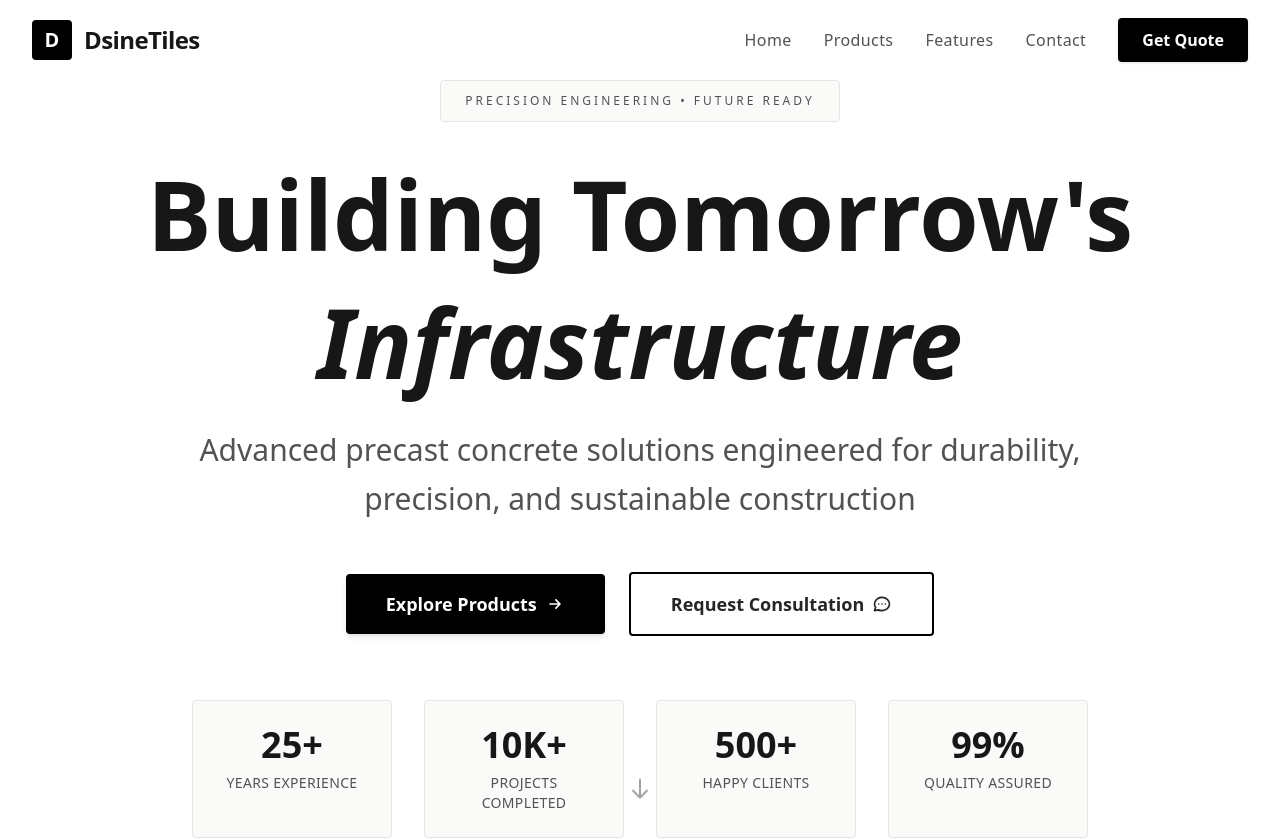
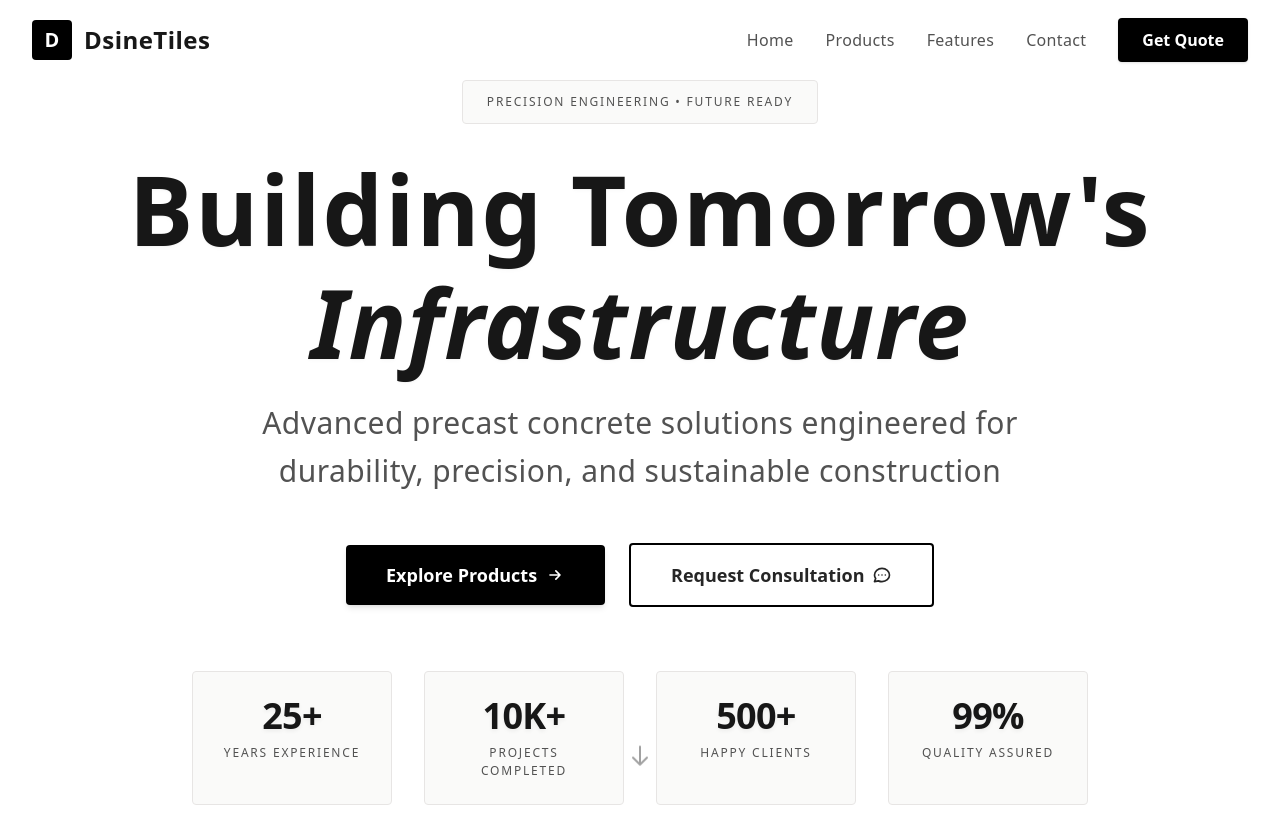
Before and after one commit to jyotirmayapati/DsineTiles, a React (Vite) app: page / in a window 1280 px wide. Shown: the top 839 px of the page. Built offline with nearby package versions, Linux system fonts and the light colour scheme.

Commit message:
Added styles

```diff
--- a/src/components/Hero.jsx
+++ b/src/components/Hero.jsx
@@ -20,19 +20,19 @@ export default function Hero() {
         >
           {/* Tagline */}
           <div className="mb-8">
-            <span className="inline-block px-6 py-3 bg-stone-50 border border-stone-200 rounded-sm text-neutral-600 font-body text-xs tracking-[0.25em] uppercase font-medium">
+            <span className="inline-block px-6 py-3 bg-stone-50 border border-stone-200 rounded-sm text-neutral-600 font-body elegant-caps animate-fade-in">
               Precision Engineering • Future Ready
             </span>
           </div>
 
           {/* Main Headline */}
-          <h1 className="text-5xl sm:text-6xl md:text-7xl lg:text-8xl font-display font-bold mb-6 leading-tight text-neutral-900">
-            <span className="block mb-2">Building Tomorrow's</span>
-            <span className="block italic">Infrastructure</span>
+          <h1 className="text-5xl sm:text-6xl md:text-7xl lg:text-8xl font-display font-bold mb-6 text-neutral-900 refined-heading text-depth">
+            <span className="block mb-2 elegant-text animate-fade-up stagger-1">Building Tomorrow's</span>
+            <span className="block elegant-italic animate-fade-up stagger-2">Infrastructure</span>
           </h1>
 
           {/* Subheadline */}
-          <p className="text-xl sm:text-2xl md:text-3xl text-neutral-600 font-body font-light max-w-4xl mx-auto mb-12 leading-relaxed">
+          <p className="text-xl sm:text-2xl md:text-3xl text-neutral-600 font-body max-w-4xl mx-auto mb-12 elegant-subtitle animate-fade-up stagger-3">
             Advanced precast concrete solutions engineered for durability, precision, and sustainable construction
           </p>
 
@@ -40,7 +40,7 @@ export default function Hero() {
           <div className="flex flex-col sm:flex-row gap-6 justify-center items-center mb-16">
             <a
               href="#products"
-              className="group px-10 py-4 bg-black text-white font-body font-semibold text-lg rounded-sm hover:bg-neutral-900 transform hover:scale-105 transition-all duration-300 flex items-center space-x-2 shadow-md"
+              className="group px-10 py-4 bg-black text-white font-body font-semibold text-lg rounded-sm hover:bg-neutral-900 transform hover:scale-105 transition-all duration-300 flex items-center space-x-2 shadow-md animate-scale-in stagger-4"
             >
               <span>Explore Products</span>
               <svg
@@ -60,7 +60,7 @@ export default function Hero() {
 
             <a
               href="#contact"
-              className="group px-10 py-4 bg-white border-2 border-black text-neutral-800 font-body font-semibold text-lg rounded-sm hover:bg-stone-50 transform hover:scale-105 transition-all duration-300 flex items-center space-x-2"
+              className="group px-10 py-4 bg-white border-2 border-black text-neutral-800 font-body font-semibold text-lg rounded-sm hover:bg-stone-50 transform hover:scale-105 transition-all duration-300 flex items-center space-x-2 animate-scale-in stagger-5"
             >
               <span>Request Consultation</span>
               <svg
@@ -95,10 +95,10 @@ export default function Hero() {
                 key={index}
                 className="bg-stone-50 border border-stone-200 rounded-sm p-6 hover:shadow-md transition-all duration-300"
               >
-                <div className="text-4xl font-display font-bold text-neutral-900 mb-2">
+                <div className="text-4xl font-display font-bold text-neutral-900 mb-2 refined-number text-lifted">
                   {stat.value}
                 </div>
-                <div className="text-neutral-600 font-body text-sm uppercase tracking-wide">
+                <div className="text-neutral-600 font-body elegant-caps">
                   {stat.label}
                 </div>
               </div>
--- a/src/components/Navigation.jsx
+++ b/src/components/Navigation.jsx
@@ -57,7 +57,7 @@ export default function Navigation({ scrolled }) {
               <div className="w-10 h-10 bg-black rounded-sm flex items-center justify-center transform group-hover:scale-105 transition-transform duration-300">
                 <span className="text-white font-display font-bold text-xl">D</span>
               </div>
-              <span className="text-2xl font-display font-bold text-neutral-900 tracking-tight">
+              <span className="text-2xl font-display font-bold text-neutral-900 elegant-text text-crisp">
                 DsineTiles
               </span>
             </button>
@@ -70,7 +70,7 @@ export default function Navigation({ scrolled }) {
                 <button
                   key={link.name}
                   onClick={() => handleNavigation(link.path, link.hash)}
-                  className="text-neutral-600 hover:text-neutral-900 font-body font-medium text-base tracking-wide transition-all duration-300 relative group"
+                  className="text-neutral-600 hover:text-neutral-900 font-body font-medium text-base elegant-text transition-all duration-300 relative group"
                 >
                   {link.name}
                   <span className="absolute bottom-0 left-0 w-0 h-0.5 bg-neutral-900 group-hover:w-full transition-all duration-300" />
--- a/src/components/ProductDetailPage.jsx
+++ b/src/components/ProductDetailPage.jsx
@@ -406,9 +406,6 @@ export default function ProductDetailPage() {
                       {spec.value}
                     </p>
                   </div>
-                  <div className="w-12 h-12 rounded-lg bg-neutral-100 flex items-center justify-center">
-                    <div className="w-6 h-6 rounded-full bg-neutral-300 animate-pulse" />
-                  </div>
                 </div>
                 <p className="text-sm font-technical text-neutral-500 uppercase tracking-wider">
                   {spec.unit}
--- a/src/index.css
+++ b/src/index.css
@@ -76,6 +76,135 @@
   .ornamental-line::after {
     right: -10px;
   }
+
+  /* Beautiful Typography Enhancements */
+  .elegant-text {
+    letter-spacing: 0.02em;
+    text-rendering: optimizeLegibility;
+    -webkit-font-smoothing: antialiased;
+    -moz-osx-font-smoothing: grayscale;
+  }
+
+  .refined-heading {
+    letter-spacing: -0.03em;
+    line-height: 1.1;
+    font-feature-settings: 'liga' 1, 'kern' 1;
+    text-rendering: geometricPrecision;
+  }
+
+  .elegant-body {
+    letter-spacing: 0.01em;
+    line-height: 1.7;
+    font-feature-settings: 'liga' 1, 'kern' 1;
+  }
+
+  .elegant-subtitle {
+    letter-spacing: 0.015em;
+    line-height: 1.6;
+    font-weight: 300;
+  }
+
+  .elegant-caps {
+    letter-spacing: 0.15em;
+    font-weight: 500;
+    text-transform: uppercase;
+    font-size: 0.75rem;
+    line-height: 1.5;
+  }
+
+  .text-depth {
+    text-shadow: 0 1px 2px rgba(0, 0, 0, 0.04),
+                 0 2px 4px rgba(0, 0, 0, 0.02);
+  }
+
+  .text-crisp {
+    text-shadow: 0 0 1px rgba(0, 0, 0, 0.1);
+  }
+
+  .text-lifted {
+    text-shadow: 0 2px 4px rgba(0, 0, 0, 0.06);
+  }
+
+  .elegant-italic {
+    font-style: italic;
+    letter-spacing: 0.01em;
+  }
+
+  .refined-number {
+    font-feature-settings: 'tnum' 1, 'kern' 1;
+    letter-spacing: -0.02em;
+  }
+
+  /* Text Animations */
+  .animate-fade-up {
+    animation: fadeUp 0.8s ease-out forwards;
+    opacity: 0;
+  }
+
+  .animate-fade-in {
+    animation: fadeIn 1s ease-out forwards;
+    opacity: 0;
+  }
+
+  .animate-slide-in-left {
+    animation: slideInLeft 0.8s ease-out forwards;
+    opacity: 0;
+  }
+
+  .animate-slide-in-right {
+    animation: slideInRight 0.8s ease-out forwards;
+    opacity: 0;
+  }
+
+  .animate-scale-in {
+    animation: scaleIn 0.6s ease-out forwards;
+    opacity: 0;
+  }
+
+  .animate-blur-in {
+    animation: blurIn 1s ease-out forwards;
+    opacity: 0;
+  }
+
+  /* Text reveal effect */
+  .text-reveal {
+    overflow: hidden;
+    display: inline-block;
+  }
+
+  .text-reveal span {
+    display: inline-block;
+    animation: revealText 0.8s cubic-bezier(0.77, 0, 0.175, 1) forwards;
+    transform: translateY(100%);
+  }
+
+  /* Gradient shimmer effect on hover */
+  .text-shimmer {
+    background: linear-gradient(
+      90deg,
+      currentColor 0%,
+      currentColor 40%,
+      rgba(0, 0, 0, 0.3) 50%,
+      currentColor 60%,
+      currentColor 100%
+    );
+    background-size: 200% 100%;
+    background-clip: text;
+    -webkit-background-clip: text;
+    transition: background-position 0.8s ease;
+  }
+
+  .text-shimmer:hover {
+    background-position: 100% 0;
+  }
+
+  /* Staggered animation delays */
+  .stagger-1 { animation-delay: 0.1s; }
+  .stagger-2 { animation-delay: 0.2s; }
+  .stagger-3 { animation-delay: 0.3s; }
+  .stagger-4 { animation-delay: 0.4s; }
+  .stagger-5 { animation-delay: 0.5s; }
+  .stagger-6 { animation-delay: 0.6s; }
 }
 
 @theme {
@@ -155,6 +284,72 @@
   100% { opacity: 1; }
 }
 
+@keyframes fadeUp {
+  0% {
+    opacity: 0;
+    transform: translateY(30px);
+  }
+  100% {
+    opacity: 1;
+    transform: translateY(0);
+  }
+}
+
+@keyframes slideInLeft {
+  0% {
+    opacity: 0;
+    transform: translateX(-40px);
+  }
+  100% {
+    opacity: 1;
+    transform: translateX(0);
+  }
+}
+
+@keyframes slideInRight {
+  0% {
+    opacity: 0;
+    transform: translateX(40px);
+  }
+  100% {
+    opacity: 1;
+    transform: translateX(0);
+  }
+}
+
+@keyframes scaleIn {
+  0% {
+    opacity: 0;
+    transform: scale(0.9);
+  }
+  100% {
+    opacity: 1;
+    transform: scale(1);
+  }
+}
+
+@keyframes blurIn {
+  0% {
+    opacity: 0;
+    filter: blur(10px);
+  }
+  100% {
+    opacity: 1;
+    filter: blur(0);
+  }
+}
+
+@keyframes revealText {
+  0% {
+    transform: translateY(100%);
+    opacity: 0;
+  }
+  100% {
+    transform: translateY(0);
+    opacity: 1;
+  }
+}
+
 @keyframes pulseGlow {
   0%, 100% { box-shadow: 0 0 20px rgba(34, 211, 238, 0.5); }
   50% { box-shadow: 0 0 40px rgba(34, 211, 238, 0.8); }
```
Also changed, not shown: src/components/Contact.jsx (+18 -18 lines), src/components/Features.jsx (+15 -15 lines), src/pages/ProductsListPage.jsx (+22 -22 lines), src/components/test.jsx (added).
